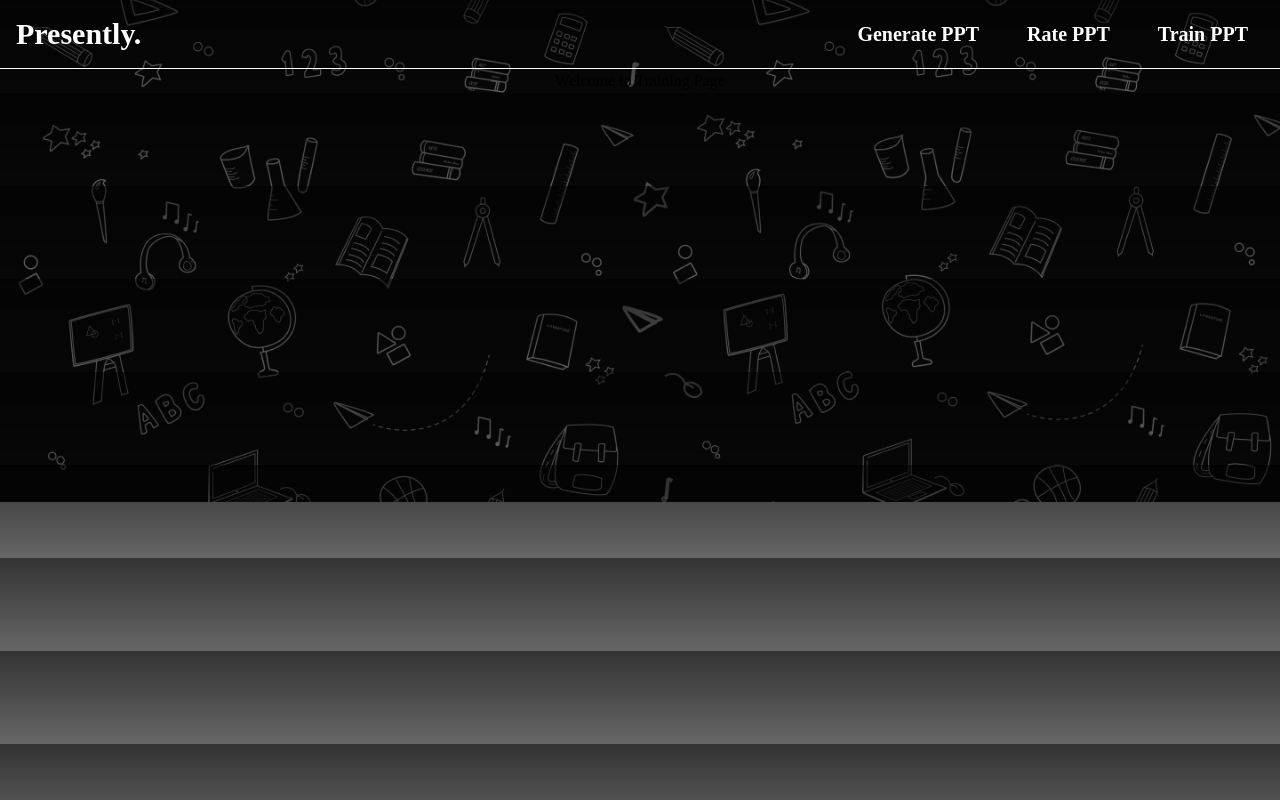
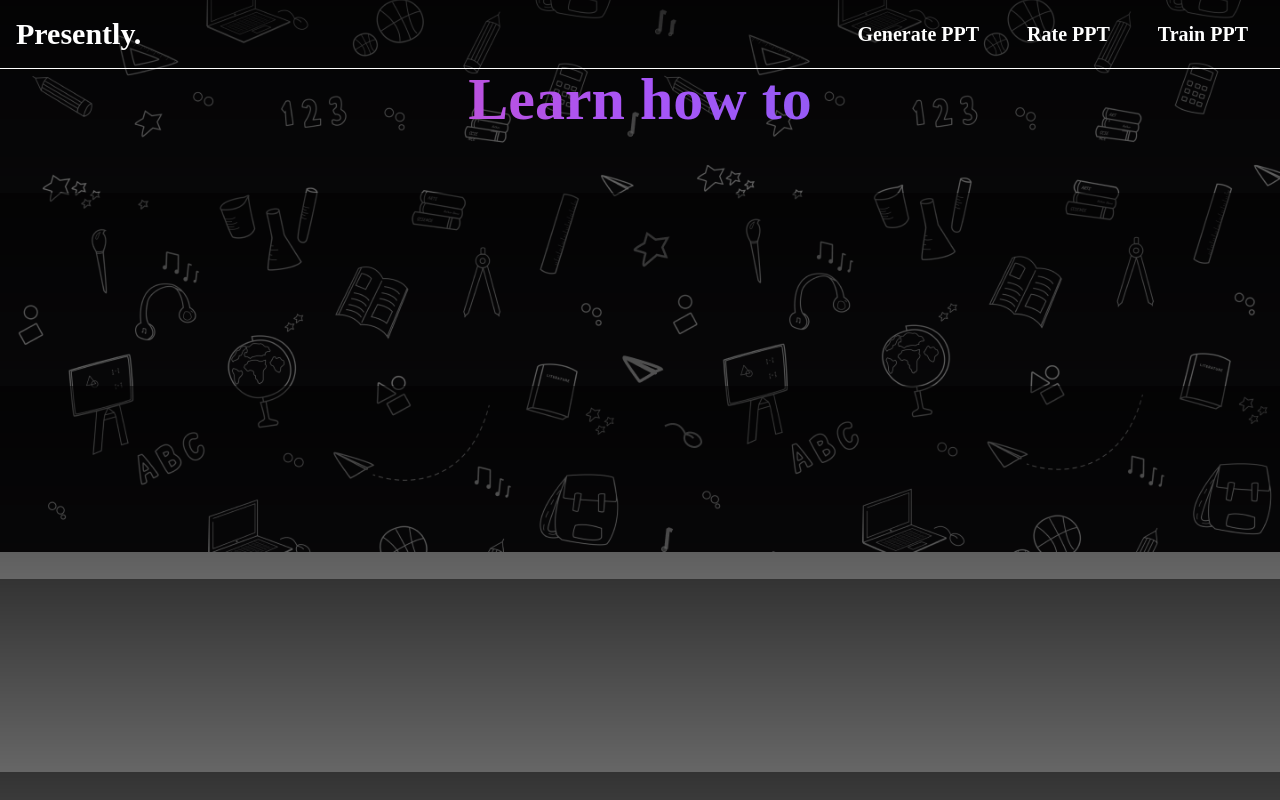
Before and after one commit to mynameiskennith/Presently-v1.0, a React (Create React App) app in the folder frontend/: page /training in a window 1280 px wide. Built offline with nearby package versions, Linux system fonts and the light colour scheme.

Commit message:
updated buttons

```diff
--- a/frontend/src/LandingPage.jsx
+++ b/frontend/src/LandingPage.jsx
@@ -33,7 +33,7 @@ const LandingPage = () => {
                     <div className="mt-6">
                         <button
                             onClick={handleButtonClick}
-                            className="bg-white text-black py-2 px-6 rounded-full text-xl font-semibold hover:bg-gradient-to-r from-pink-500 via-purple-500 to-indigo-500">
+                            className="bg-white text-black py-2 px-6 rounded-full text-xl font-semibold hover:bg-gradient-to-r from-pink-500 via-purple-500 to-indigo-500 hover:text-white">
                             Get Started
                         </button>
                     </div>
--- a/frontend/src/RatingPage.jsx
+++ b/frontend/src/RatingPage.jsx
@@ -145,7 +145,7 @@ const RatingPage = () => {
         </div>
           <button
             onClick={handleCheckButtonClick}
-            className="mt-8 px-10 py-3 font-bold text-xl text-black bg-white rounded-3xl transition-colors hover:bg-gradient-to-r from-pink-500 via-purple-500 to-indigo-500"
+            className="hover:text-white mt-8 px-10 py-3 font-bold text-xl text-black bg-white rounded-3xl transition-colors hover:bg-gradient-to-r from-pink-500 via-purple-500 to-indigo-500"
             disabled={loading}
           >
             {loading ? "Scanning..." : "Check"}
@@ -200,7 +200,7 @@ const RatingPage = () => {
           </div>
           <button
             onClick={handleCheckAnotherButtonClick}
-            className="mt-10 px-8 py-3 font-bold text-black bg-white rounded-lg transition-colors hover:bg-gradient-to-r from-pink-500 via-purple-500 to-indigo-500"
+            className="hover:text-white mt-10 px-8 py-3 font-bold text-black bg-white rounded-lg transition-colors hover:bg-gradient-to-r from-pink-500 via-purple-500 to-indigo-500"
           >
             Check Another Presentation
           </button>
--- a/frontend/src/TrainingPage.jsx
+++ b/frontend/src/TrainingPage.jsx
@@ -1,12 +1,16 @@
 export default function TrainingPage(){
     return (
-        <>
-            <center>
-                <h1>Welcome to Training Page</h1>
+        <div className="">
+             <center >
+                <h1 className="text-4xl md:text-6xl font-bold bg-gradient-to-r from-pink-500 via-purple-500 to-indigo-500 bg-clip-text text-transparent mb-16">
+                    Learn how to
+                </h1>
                 <form action="">
 
                 </form>
             </center>
-        </>
+        </div>
+
+
     )
 }
```
